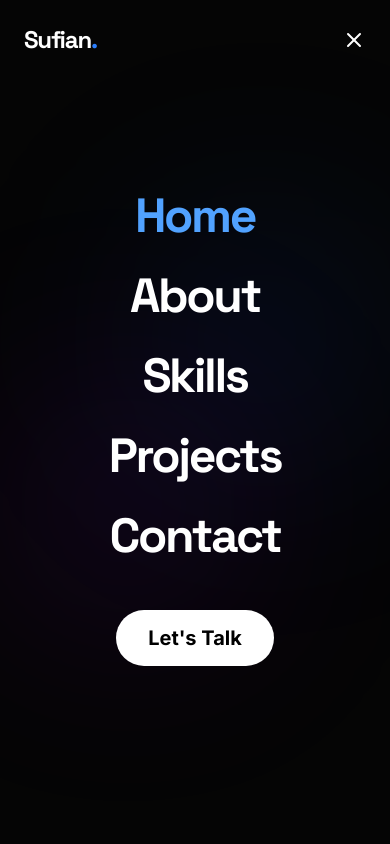
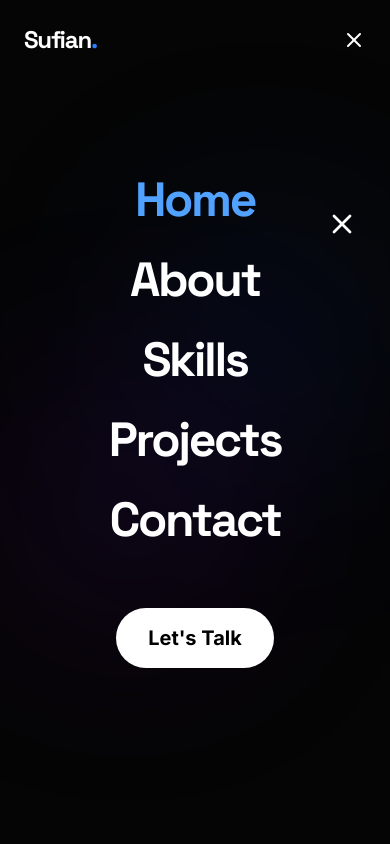
Before and after one commit to sofyan-ahmed511/Sufian_Portfolio, a Next.js app: page / in a window 390 px wide. Both pictures are taken after a click on the button 354 px from the left and 27 px from the top of the page. Shown: the top 844 px of the page. Built offline with nearby package versions, Linux system fonts and the light colour scheme.

Commit message:
Enhance mobile menu animations and improve user experience with close button

```diff
--- a/components/Navbar.tsx
+++ b/components/Navbar.tsx
@@ -92,26 +92,34 @@ export default function Navbar() {
       <AnimatePresence>
         {isMobileMenuOpen && (
           <motion.div
-            initial={{ opacity: 0, clipPath: 'circle(0% at 100% 0)' }}
-            animate={{ opacity: 1, clipPath: 'circle(150% at 100% 0)' }}
-            exit={{ opacity: 0, clipPath: 'circle(0% at 100% 0)' }}
-            transition={{ duration: 0.7, ease: [0.76, 0, 0.24, 1] }}
+            initial={{ x: '100%' }}
+            animate={{ x: 0 }}
+            exit={{ x: '100%' }}
+            transition={{ duration: 0.5, ease: [0.22, 1, 0.36, 1] }}
             className="fixed inset-0 z-[100] bg-[#050505] flex flex-col justify-center items-center md:hidden h-[100dvh] w-screen"
           >
             {/* Background Decoration */}
             <div className="absolute top-1/4 right-0 w-64 h-64 bg-blue-600/10 rounded-full blur-[100px] pointer-events-none" />
             <div className="absolute bottom-1/4 left-0 w-64 h-64 bg-purple-600/10 rounded-full blur-[100px] pointer-events-none" />
 
-            <div className="flex flex-col items-center gap-8 relative z-10">
+            <div className="flex flex-col items-center gap-8 relative z-10 w-full px-6">
+              {/* Close Button inside menu for better UX */}
+              <button
+                className="absolute top-6 right-6 text-white p-2"
+                onClick={() => setIsMobileMenuOpen(false)}
+              >
+                <X size={32} />
+              </button>
+
               {navLinks.map((link, i) => {
                 const isActive = pathname === link.href;
                 return (
                   <motion.div
                     key={link.name}
-                    initial={{ opacity: 0, y: 50 }}
-                    animate={{ opacity: 1, y: 0 }}
-                    exit={{ opacity: 0, y: 20 }}
-                    transition={{ delay: 0.2 + i * 0.1, duration: 0.5 }}
+                    initial={{ opacity: 0, x: 50 }}
+                    animate={{ opacity: 1, x: 0 }}
+                    exit={{ opacity: 0, x: 20 }}
+                    transition={{ delay: 0.1 + i * 0.1, duration: 0.4, ease: "easeOut" }}
                   >
                     <Link
                       href={link.href}
@@ -127,13 +135,13 @@ export default function Navbar() {
                 initial={{ opacity: 0, y: 50 }}
                 animate={{ opacity: 1, y: 0 }}
                 exit={{ opacity: 0, y: 20 }}
-                transition={{ delay: 0.2 + navLinks.length * 0.1, duration: 0.5 }}
+                transition={{ delay: 0.1 + navLinks.length * 0.1, duration: 0.4, ease: "easeOut" }}
                 className="mt-8"
               >
                 <Link
                   href="/contact"
                   onClick={() => setIsMobileMenuOpen(false)}
-                  className="px-8 py-4 rounded-full bg-white text-black text-xl font-bold hover:bg-gray-200 transition-colors"
+                  className="px-8 py-4 rounded-full bg-white text-black text-xl font-bold hover:bg-gray-200 transition-colors inline-block"
                 >
                   Let&apos;s Talk
                 </Link>
```
